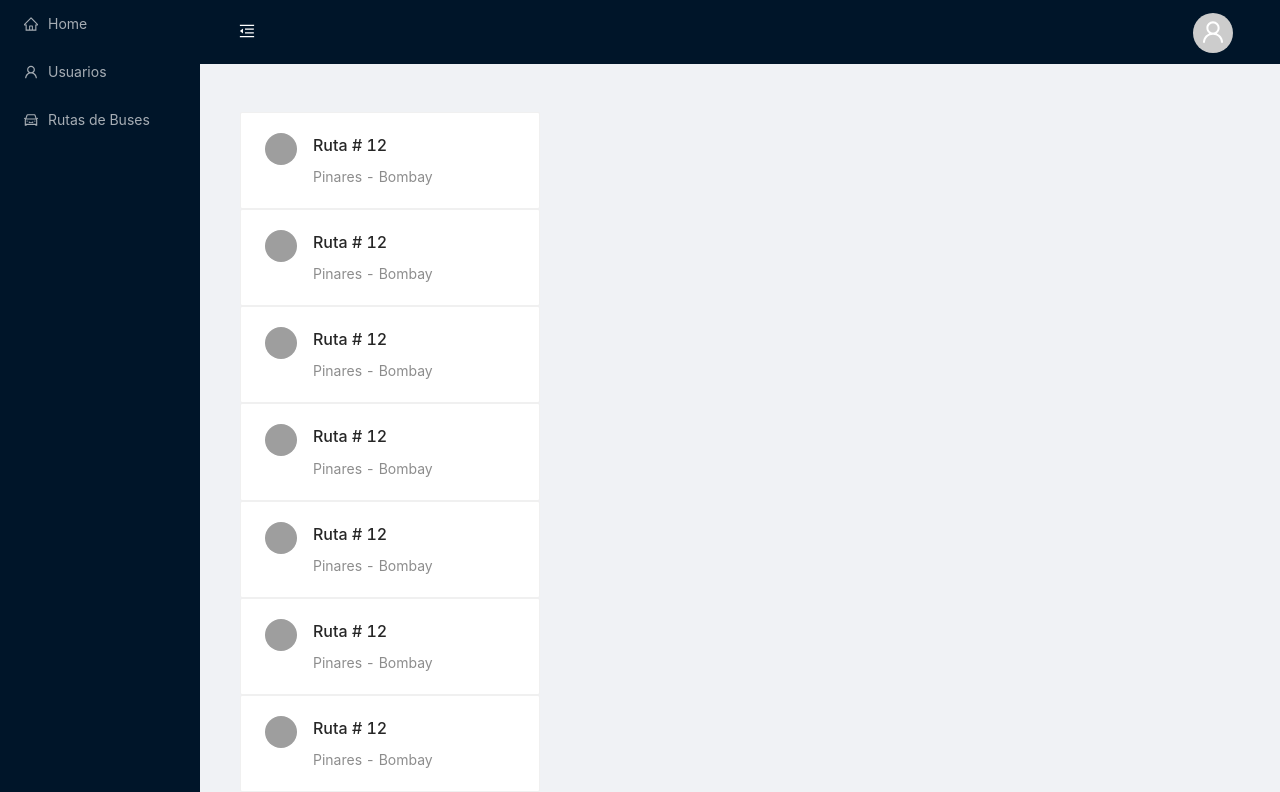
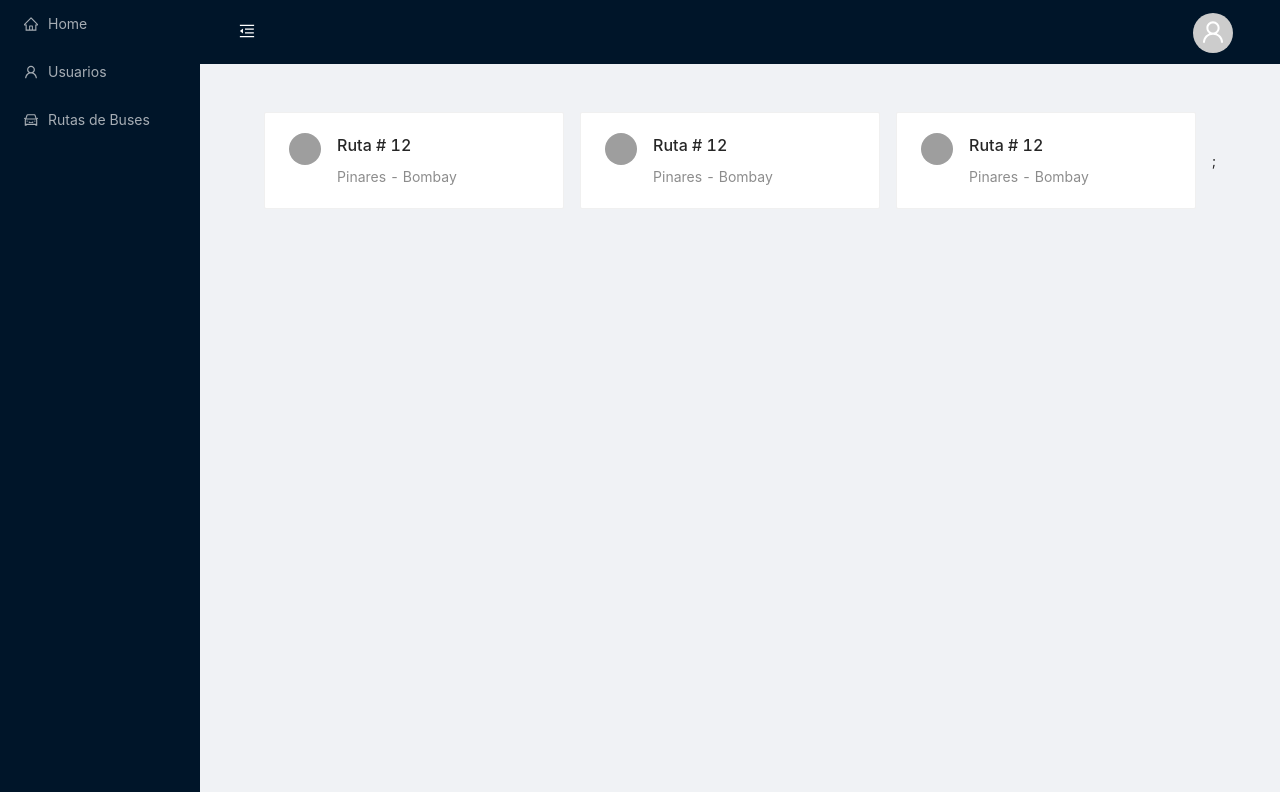
Before and after one commit to juansebastian028/buses-front, a React (Create React App) app: page / in a window 1280 px wide. Shown: the top 792 px of the page. Built offline with nearby package versions, Linux system fonts and the light colour scheme; grey boxes are pictures that could not be loaded.

Commit message:
New modules added

```diff
--- a/src/components/CardBusRoute.js
+++ b/src/components/CardBusRoute.js
@@ -1,65 +1,21 @@
-import React from "react";
-import { Card, Avatar } from "antd";
+import React from 'react';
+import { Card, Avatar } from 'antd';
+import { Link } from 'react-router-dom';
 
 const { Meta } = Card;
 
-const data = [
-	{
-		title: "Ruta # 12",
-		description: "Pinares - Bombay",
-	},
-	{
-		title: "Ruta # 12",
-		description: "Pinares - Bombay",
-	},
-	{
-		title: "Ruta # 12",
-		description: "Pinares - Bombay",
-	},
-	{
-		title: "Ruta # 12",
-		description: "Pinares - Bombay",
-	},
-	{
-		title: "Ruta # 12",
-		description: "Pinares - Bombay",
-	},
-	{
-		title: "Ruta # 12",
-		description: "Pinares - Bombay",
-	},
-	{
-		title: "Ruta # 12",
-		description: "Pinares - Bombay",
-	},
-	{
-		title: "Ruta # 12",
-		description: "Pinares - Bombay",
-	},
-	{
-		title: "Ruta # 12",
-		description: "Pinares - Bombay",
-	},
-	{
-		title: "Ruta # 12",
-		description: "Pinares - Bombay",
-	},
-];
-
-export const CardBusRoute = () => {
+export const CardBusRoute = ({ busRoute }) => {
   return (
-		<>
-			{data.map((route) => (
+    <Link to={`/bus-route/${busRoute._id}`}>
       <Card style={{ width: 300 }}>
         <Meta
           avatar={
             <Avatar src="https://cdn-icons-png.flaticon.com/512/64/64283.png" />
           }
-						title={route.title}
-						description={route.description}
+          title={busRoute.title}
+          description={busRoute.description}
         />
       </Card>
-			))}
-		</>
+    </Link>
   );
 };
--- a/src/components/SiderMenu.js
+++ b/src/components/SiderMenu.js
@@ -7,7 +7,14 @@ const { Sider } = Layout;
 
 export const SiderMenu = ({ collapsed }) => {
   return (
-    <Sider trigger={null} collapsible collapsed={collapsed}>
+    <>
+      <Sider
+        trigger={null}
+        collapsible
+        collapsed={collapsed}
+        breakpoint="sm"
+        collapsedWidth="0"
+      >
         <div className="logo" />
         <Menu theme="dark" mode="inline">
           <Menu.Item key="1" icon={<HomeOutlined />}>
@@ -21,5 +28,6 @@ export const SiderMenu = ({ collapsed }) => {
           </Menu.Item>
         </Menu>
       </Sider>
+    </>
   );
 };
--- a/src/components/Spinner.js
+++ b/src/components/Spinner.js
@@ -6,6 +6,6 @@ const antIcon = <LoadingOutlined style={{ fontSize: 52 }} spin />;
 
 export const Spinner = () => (
   <Spin indicator={antIcon}>
-    <div style={{ minHeight: '100vh', minWidth: '100vw' }} />
+    <div style={{ minHeight: '100vh', minWidth: 'calc(100vw-200px)' }} />
   </Spin>
 );
--- /dev/null
+++ b/src/pages/BusRoute.js
@@ -0,0 +1,7 @@
+import React from 'react'
+
+export const BusRoute = () => {
+  return (
+    <div>BusRoute</div>
+  )
+}
--- a/src/pages/Home.js
+++ b/src/pages/Home.js
@@ -1,9 +1,38 @@
 import React from 'react';
 import { CardBusRoute } from '../components/CardBusRoute';
 
-
 export const Home = () => {
+  const busRoutes = [
+    {
+      _id: 1,
+      title: 'Ruta # 12',
+      description: 'Pinares - Bombay',
+    },
+    {
+      _id: 2,
+      title: 'Ruta # 12',
+      description: 'Pinares - Bombay',
+    },
+    {
+      _id: 3,
+      title: 'Ruta # 12',
+      description: 'Pinares - Bombay',
+    }
+  ];
   return (
-    <CardBusRoute />
+    <div
+      style={{
+        display: 'flex',
+        justifyContent: 'center',
+        alignItems: 'center',
+        flexWrap: 'wrap',
+        gap: '1rem'
+      }}
+    >
+      {busRoutes.map((busRoute, i) => (
+        <CardBusRoute busRoute={busRoute} key={i} />
+      ))}
+      ;
+    </div>
   );
 };
--- a/src/routes/AppRouter.js
+++ b/src/routes/AppRouter.js
@@ -1,6 +1,7 @@
 import React from 'react';
 import { BrowserRouter, Route, Routes } from 'react-router-dom';
 import { BasicLayout } from '../layout';
+import { BusRoute } from '../pages/BusRoute';
 import { BusRoutes } from '../pages/BusRoutes';
 import { Home } from '../pages/Home';
 import { Login } from '../pages/Login';
@@ -37,6 +38,15 @@ export const AppRouter = () => {
           }
         />
         <Route
+          path="/bus-route/:id"
+          exact
+          element={
+            <BasicLayout>
+              <BusRoute />
+            </BasicLayout>
+          }
+        />
+        <Route
           path="/login"
           exact
           element={
```
Also changed, not shown: 1 other file (tests, documents, lock files or other folders). Lines whose indentation alone changed are shown as unchanged.
